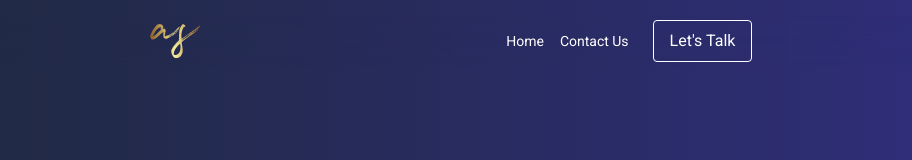
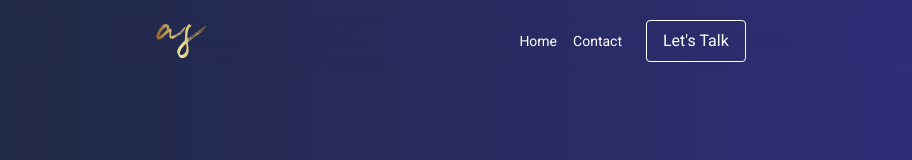
Before and after one commit to aaditya-064/Portfolio-Aaditya, a React (Vite) app in the folder frontend/: page / in a window 1280 px wide. Shown: the top 160 px of the page, without its empty margins (189-1101 px from the left). Built offline with nearby package versions, Linux system fonts and the light colour scheme; a web font is replaced by a local one.

Commit message:
changed Navbar

```diff
--- a/frontend/src/components/Navbar.jsx
+++ b/frontend/src/components/Navbar.jsx
@@ -63,7 +63,7 @@ export default function Navbar() {
             to={"/contact"}
             onClick={toggleMenu}
           >
-            Contact Us
+            Contact
           </Link>
         </div>
         <a
```
